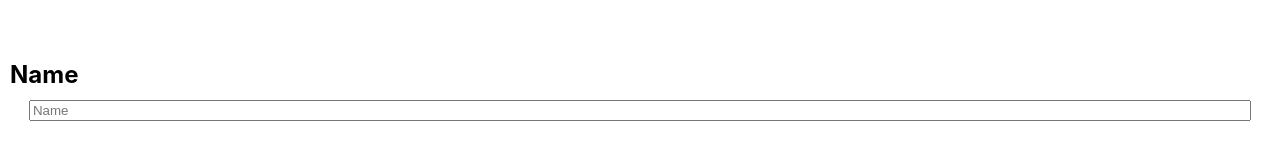
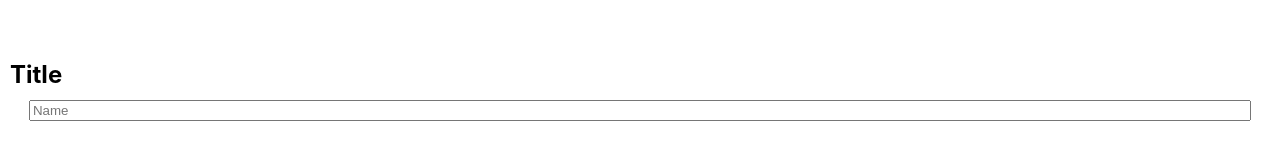
Before and after one commit to JeonghyeonK/myfirstreact, a React (Create React App) app: page /create-nft in a window 1280 px wide. Shown: the top 160 px of the page. Built offline with nearby package versions, Linux system fonts and the light colour scheme.

Commit message:
commit test

```diff
--- a/src/pages/CreateNFT.js
+++ b/src/pages/CreateNFT.js
@@ -69,7 +69,7 @@ const CreateNFT = () => {
     <div class="wrap-horizontal">
       {/* 하단 네비게이션 최상위 태그 */}
 
-      <h2>Name </h2>
+      <h2>Title</h2>
       <input
         type="text"
         name="title"
```
